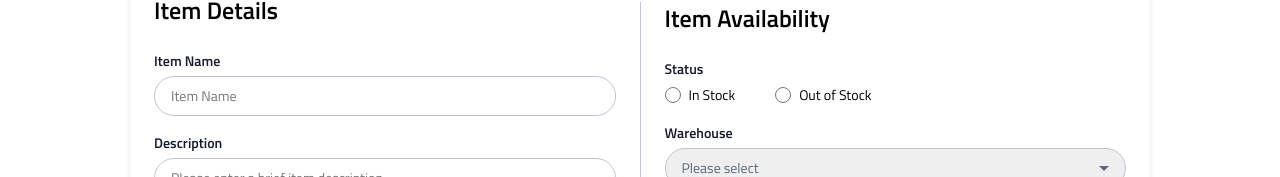
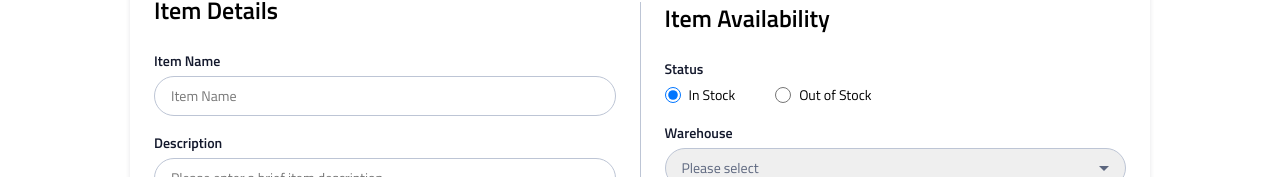
Before and after one commit to Sandro927/instock-mulan, a React (Create React App) app: page /inventory/1/edit in a window 1280 px wide. Shown: the part 217-394 px from the top of the page. Built offline with nearby package versions, Linux system fonts and the light colour scheme.

Commit message:
added state to form component

```diff
--- a/src/Components/ItemForm/ItemForm.js
+++ b/src/Components/ItemForm/ItemForm.js
@@ -4,11 +4,14 @@ import './ItemForm.scss';
 
 class ItemForm extends React.Component {
 
+    componentDidMount() {}
+
     state = {
         itemName: null,
         itemDescription: null,
         itemCategory: null,
-        itemInStock: true,
+        itemIsAvailable: "in-stock",
+        itemWarehouse: null
 
     }
 
@@ -26,14 +29,14 @@ class ItemForm extends React.Component {
                         <h2 className="item-form__title">Item Details</h2>
 
                         <label className="item-form__label" htmlFor='itemName'>Item Name</label>
-                        <input type="text" name="itemName" className="item-form__input" placeholder="Item Name"/>
+                        <input type="text" name="itemName" className="item-form__input" placeholder="Item Name" value={this.state.itemName} onChange={this.handleChange}/>
 
                         <label className="item-form__label" htmlFor='itemDescription'>Description</label>
-                        <textarea name="itemDescription" className="item-form__textarea" rows='6' placeholder="Please enter a brief item description..."/>
+                        <textarea name="itemDescription" className="item-form__textarea" rows='6' placeholder="Please enter a brief item description..." value={this.state.itemDescription} onChange={this.handleChange}/>
 
                         <label className="item-form__label" htmlFor='itemCategory'>Category</label>
-                        <select name="itemCategory" className="item-form__dropdown">
-                        <option value="" selected disabled hidden>Please select</option>
+                        <select name="itemCategory" className="item-form__dropdown" value={this.state.itemCategory} onChange={this.handleChange}>
+                            <option value="" selected disabled hidden>Please select</option>
                             <option value="Electronics">Electronics</option>
                             <option value="Applicanes">Applicanes</option>
                             <option value="Apparel">Apparel</option>
@@ -47,18 +50,18 @@ class ItemForm extends React.Component {
                         <div className="item-form__radios">
 
                             <label className="item-form__radio-label" htmlFor='itemAvailable'>
-                                <input type='radio' name="itemAvailability" id="itemAvailable" value={true} className="item-form__radio-option"/>
+                                <input type='radio' name="itemIsAvailable" id="itemAvailable" value={"in-stock"} className="item-form__radio-option" checked={this.state.itemIsAvailable === "in-stock"} onChange={this.handleChange}/>
                                 In Stock
                             </label>
 
                             <label className="item-form__radio-label" htmlFor='itemUnavailable'>
-                                <input type='radio' name="itemAvailability" id='itemUnavailable' value={false} className="item-form__radio-option" />
+                                <input type='radio' name="itemIsAvailable" id='itemUnavailable' value={"no-stock"} className="item-form__radio-option" checked={this.state.itemIsAvailable === "no-stock"} onChange={this.handleChange}/>
                                 Out of Stock
                             </label>
                         </div>
 
                         <label className="item-form__label" htmlFor='itemWarehouse'>Warehouse</label>
-                        <select name="itemWarehouse" className="item-form__dropdown" >
+                        <select name="itemWarehouse" className="item-form__dropdown" value={this.state.itemWarehouse} onChange={this.handleChange}>
                             <option value="" selected disabled hidden>Please select</option>
                             <option value="Manhattan">Manhattan</option>
                             <option value="San Fran">San Fran</option>
```
